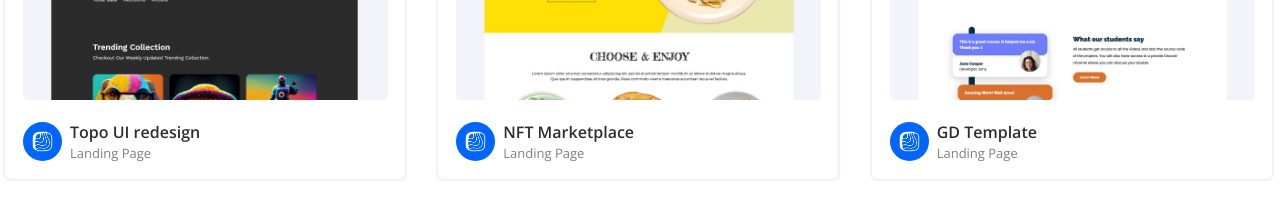
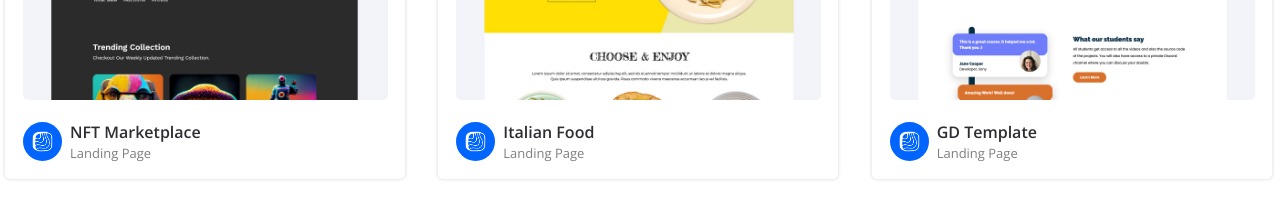
Before and after one commit to tamimhasandev/portfolio, a plain HTML site: page index.html in a window 1280 px wide. Shown: the part 1260-1470 px from the top of the page. Drawn offline with nearby package versions, Linux system fonts and the light colour scheme.

Commit message:
Fixed some bugs

```diff
--- a/index.html
+++ b/index.html
@@ -302,7 +302,7 @@
                     />
                   </div>
                   <div class="text">
-                    <h3>Topo UI redesign</h3>
+                    <h3>NFT Marketplace</h3>
                     <p>Landing Page</p>
                   </div>
                 </div>
@@ -348,7 +348,7 @@
                     />
                   </div>
                   <div class="text">
-                    <h3>NFT Marketplace</h3>
+                    <h3>Italian Food</h3>
                     <p>Landing Page</p>
                   </div>
                 </div>
```
